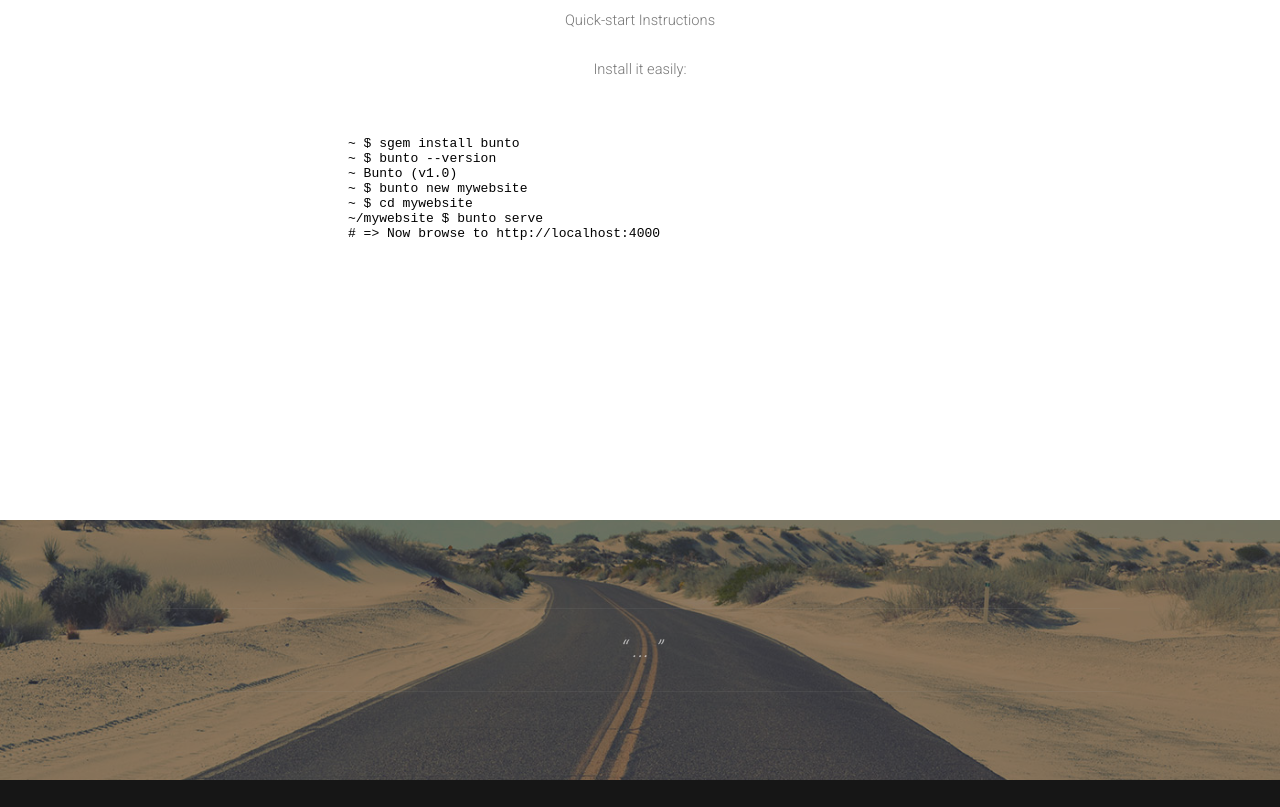
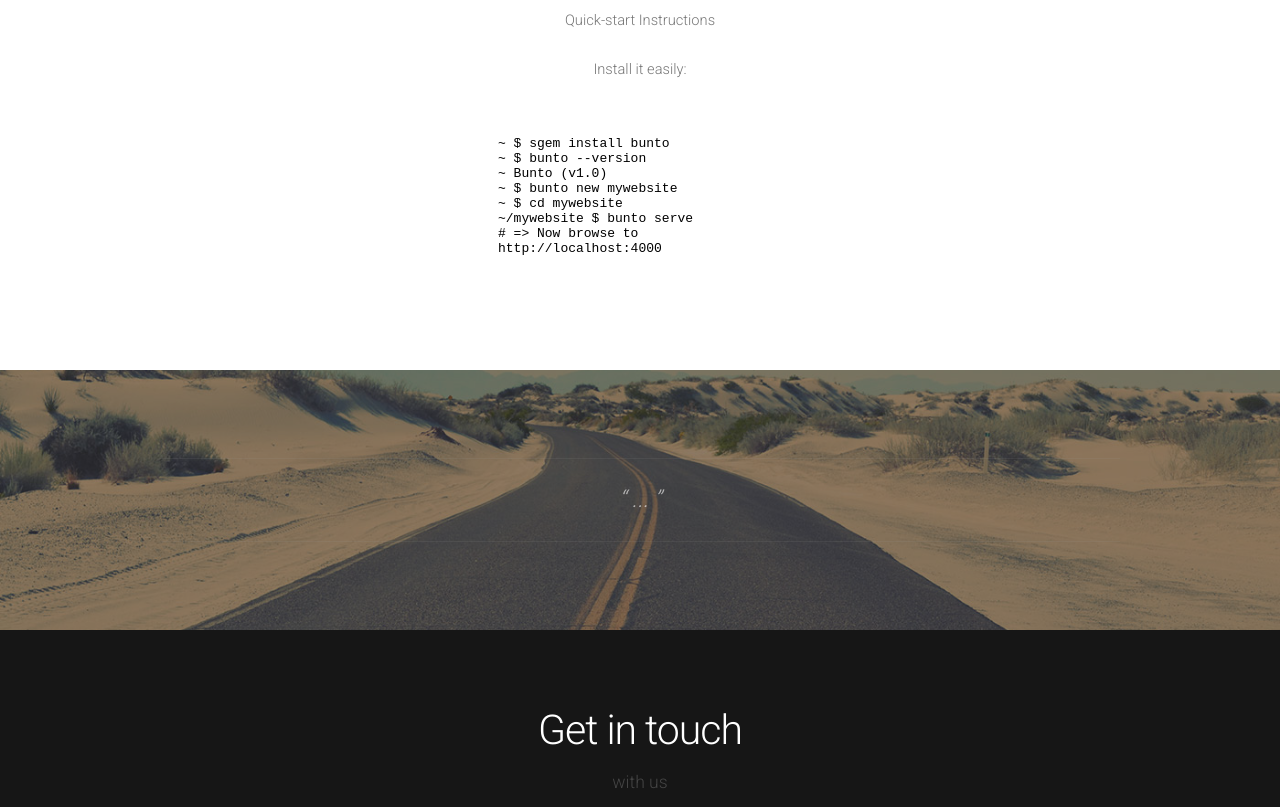
Before and after one commit to iSC-Host/bunto.isc, a plain HTML site: page index.html in a window 1280 px wide. Shown: the part 1500-2307 px from the top of the page. Drawn offline with nearby package versions, Linux system fonts and the light colour scheme.

Commit message:
Update index.html

```diff
--- a/index.html
+++ b/index.html
@@ -87,7 +87,7 @@ Released for free under the Creative Commons Attribution 3.0 license (templated.
 
 					<p>Install it easily:</p>
 					<br/>
-					<object data="install.txt" type="text/plain" width="600" height="300"></object>
+					<object data="install.txt" type="text/plain"></object>
 
 			</div>
 		</div>
```
